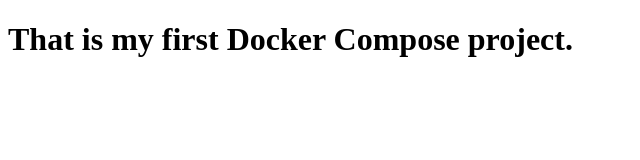
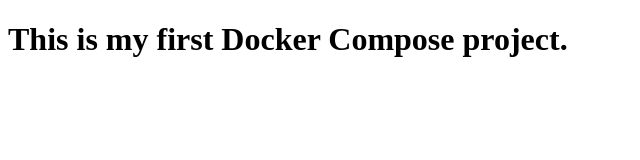
Before and after one commit to RaquelMichelon/webApp-container-project, a plain HTML site: page website/index.html in a window 1280 px wide. Shown: the whole page, without its empty margins (0-640 px from the left). Drawn offline with Linux system fonts and the light colour scheme.

Commit message:
Update index.html

```diff
--- a/website/index.html
+++ b/website/index.html
@@ -7,6 +7,6 @@
     <title>Docker Compose</title>
 </head>
 <body>
-    <h1>That is my first Docker Compose project.</h1>
+    <h1>This is my first Docker Compose project.</h1>
 </body>
 </html>
```
